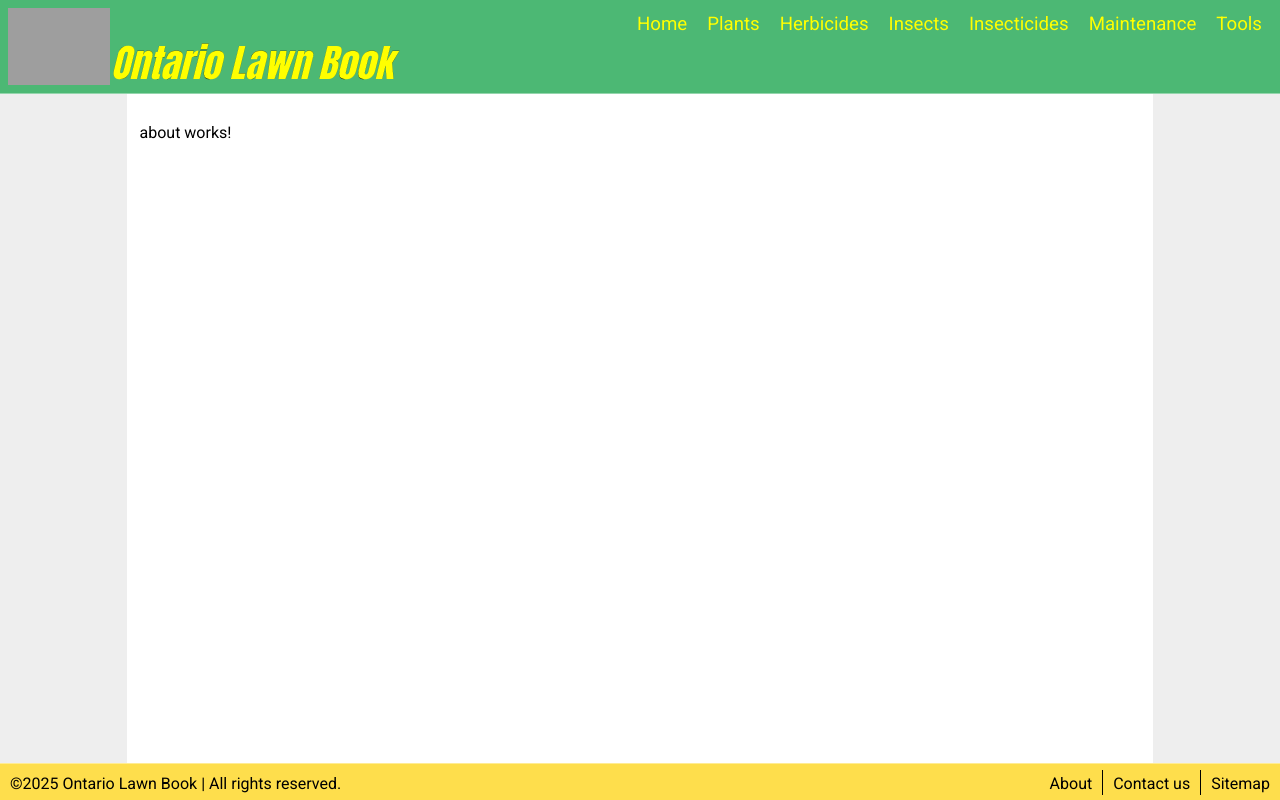
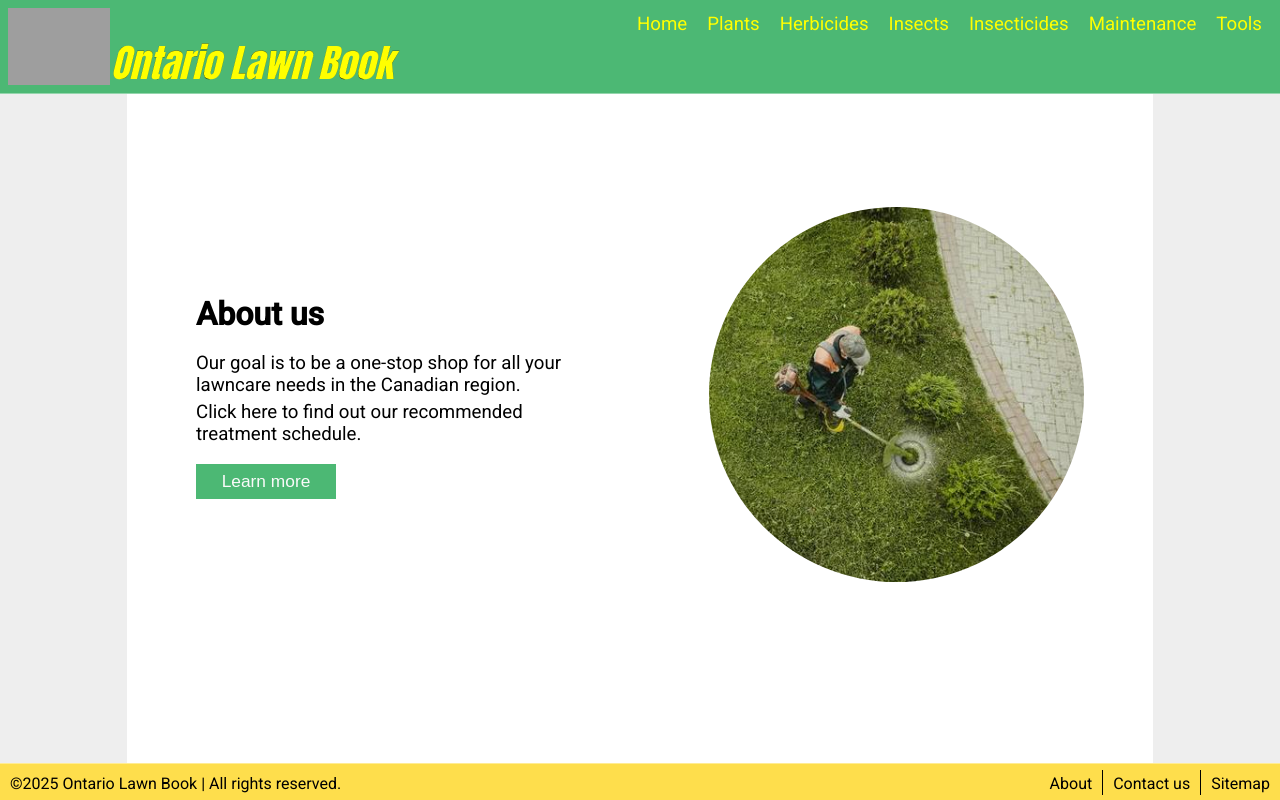
Before and after one commit to matthewberes/YardProject, an Angular app in the folder angular/: page /about in a window 1280 px wide. Built offline with nearby package versions, Linux system fonts and the light colour scheme; grey boxes are pictures that could not be loaded.

Commit message:
accordion func, about us page

```diff
--- a/angular/src/app/about/about.component.css
+++ b/angular/src/app/about/about.component.css
@@ -0,0 +1,51 @@
+.parent-flex {
+    display: flex;
+    justify-content: space-around;
+    align-items: center;
+    height: 72vh;
+}
+
+.child-flex {
+    display: flex;
+    flex-wrap: wrap;
+    flex-direction: column;
+}
+
+h2 {
+    margin-top: 5px;
+    margin-bottom: 0px;
+    font-size: 24pt;
+}
+
+.child-flex p {
+    width: 400px;
+    font-size: 14pt;
+}
+
+.slogan {
+    margin-bottom: 5px;
+}
+
+.click-here {
+    margin-top: 0px;
+}
+
+button {
+    width: 140px;
+    height: 35px;
+    background-color: rgba(0, 155, 58, .7);
+    color: #fafafa;
+    font-size: 13pt;
+    border: none;
+}
+
+button:hover {
+    background-color: rgba(0, 155, 58, .4);
+    cursor: pointer;
+}
+
+img {
+    height: 375px;
+    width: 375px;
+    border-radius: 50%;
+}
--- a/angular/src/app/about/about.component.html
+++ b/angular/src/app/about/about.component.html
@@ -1 +1,10 @@
-<p>about works!</p>
+<div class="parent-flex">
+    <div class="child-flex">
+        <h2>About us</h2>
+        <p class="slogan">Our goal is to be a one-stop shop for all your lawncare needs in the
+            Canadian region.</p>
+        <p class="click-here">Click here to find out our recommended treatment schedule.</p>
+        <button (click)="onClick()">Learn more</button>
+    </div>
+    <img src="about.jpg" />
+</div>
--- a/angular/src/app/about/about.component.ts
+++ b/angular/src/app/about/about.component.ts
@@ -1,4 +1,6 @@
+import { HttpClient } from '@angular/common/http';
 import { Component } from '@angular/core';
+import { Router } from '@angular/router';
 
 @Component({
   selector: 'app-about',
@@ -7,5 +9,9 @@ import { Component } from '@angular/core';
   styleUrl: './about.component.css'
 })
 export class AboutComponent {
+  constructor(private http: HttpClient, private router: Router) { }
 
+  onClick() {
+    this.router.navigate(['/maintenance']);
+  }
 }
--- a/angular/src/app/insect/insect.component.html
+++ b/angular/src/app/insect/insect.component.html
@@ -33,9 +33,7 @@
             <div class="example-accordion-item-body" role="region"
                 [style.display]="accordionItem.expanded ? '' : 'none'" [attr.id]="'accordion-body-' + index"
                 [attr.aria-labelledby]="'accordion-header-' + index">
-                Lorem ipsum dolor, sit amet, consectetur adipisicing elit. Perferendis excepturi incidunt ipsum
-                deleniti labore, tempore non nam doloribus blanditiis veritatis illo autem iure aliquid ullam
-                rem tenetur deserunt velit culpa?
+                {{ currInsect[title.toLowerCase()] || 'No data available' }}
             </div>
             }
         </cdk-accordion-item>
--- a/angular/src/app/insecticide/insecticide.component.html
+++ b/angular/src/app/insecticide/insecticide.component.html
@@ -33,9 +33,7 @@
             <div class="example-accordion-item-body" role="region"
                 [style.display]="accordionItem.expanded ? '' : 'none'" [attr.id]="'accordion-body-' + index"
                 [attr.aria-labelledby]="'accordion-header-' + index">
-                Lorem ipsum dolor, sit amet, consectetur adipisicing elit. Perferendis excepturi incidunt ipsum
-                deleniti labore, tempore non nam doloribus blanditiis veritatis illo autem iure aliquid ullam
-                rem tenetur deserunt velit culpa?
+                {{ currInsecticide[title.toLowerCase()] || 'No data available' }}
             </div>
             }
         </cdk-accordion-item>
--- a/angular/src/app/pesticide/pesticide.component.html
+++ b/angular/src/app/pesticide/pesticide.component.html
@@ -33,9 +33,7 @@
             <div class="example-accordion-item-body" role="region"
                 [style.display]="accordionItem.expanded ? '' : 'none'" [attr.id]="'accordion-body-' + index"
                 [attr.aria-labelledby]="'accordion-header-' + index">
-                Lorem ipsum dolor, sit amet, consectetur adipisicing elit. Perferendis excepturi incidunt ipsum
-                deleniti labore, tempore non nam doloribus blanditiis veritatis illo autem iure aliquid ullam
-                rem tenetur deserunt velit culpa?
+                {{ currPesticide[title.toLowerCase()] || 'No data available' }}
             </div>
             }
         </cdk-accordion-item>
--- a/angular/src/app/plant/plant.component.html
+++ b/angular/src/app/plant/plant.component.html
@@ -33,9 +33,7 @@
             <div class="example-accordion-item-body" role="region"
                 [style.display]="accordionItem.expanded ? '' : 'none'" [attr.id]="'accordion-body-' + index"
                 [attr.aria-labelledby]="'accordion-header-' + index">
-                Lorem ipsum dolor, sit amet, consectetur adipisicing elit. Perferendis excepturi incidunt ipsum
-                deleniti labore, tempore non nam doloribus blanditiis veritatis illo autem iure aliquid ullam
-                rem tenetur deserunt velit culpa?
+                {{ currPlant[title.toLowerCase()] || 'No data available' }}
             </div>
             }
         </cdk-accordion-item>
```
Also changed, not shown: angular/public/plant-index.json (+24 -4 lines), angular/public/about.jpg (added).
